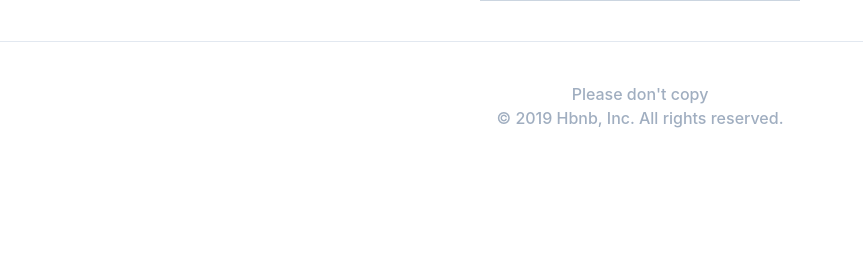
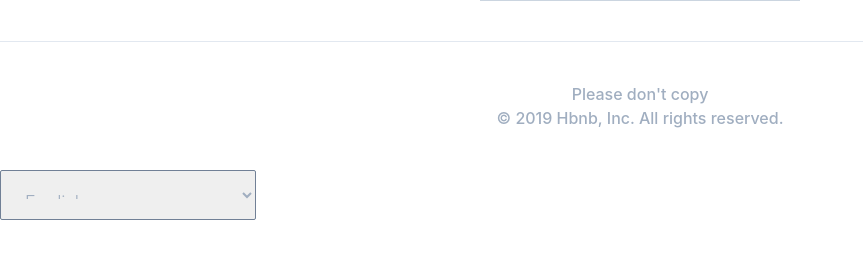
Before and after one commit to vapvin/Airbnb-Cloning, a Django app: page /rooms/1/photos/add in a window 1280 px wide. Shown: the part 428-698 px from the top of the page, without its empty margins (0-863 px from the left). Run offline with Django 3.2, Linux system fonts and the light colour scheme; the visitor is signed in with stand-in values (Sample User, id 1); some libraries are stand-ins or nearby versions.

Commit message:
select box

```diff
--- a/templates/partials/footer.html
+++ b/templates/partials/footer.html
@@ -6,4 +6,10 @@
     </span>
     <span>&copy; 2019 Hbnb, Inc. {% trans "All rights reserved" %}.</span>
   </div>
+  <div class="mt-10 flex">
+    <select class="w-1/5" name="" id="">
+      <option value="en">English</option>
+      <option value="es">Spanish</option>
+    </select>
+  </div>
 </footer>
```
